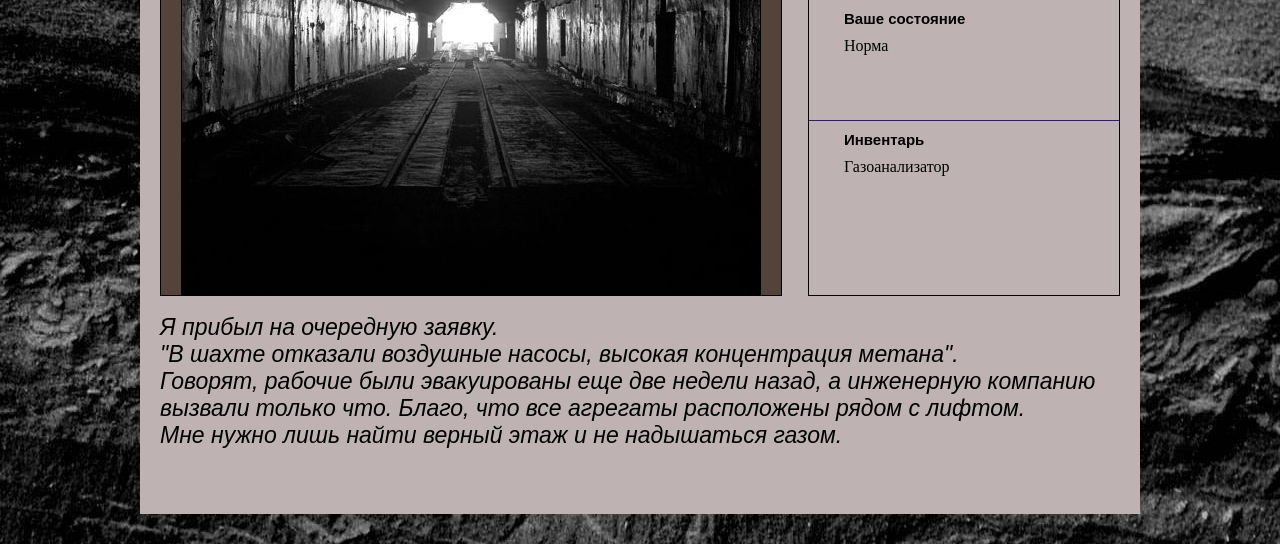
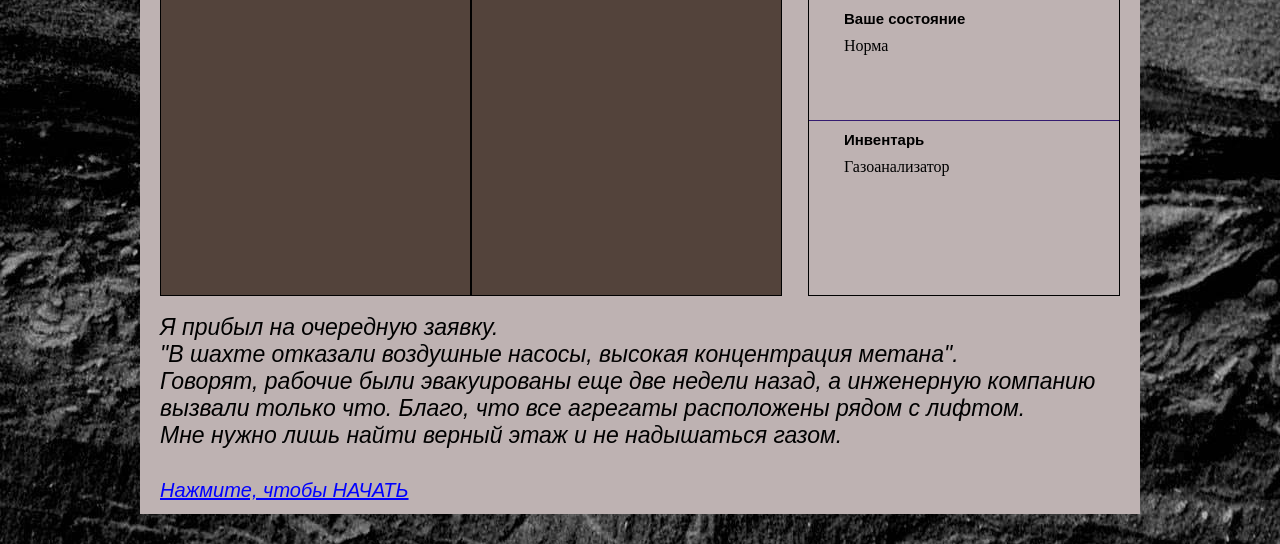
Before and after one commit to Sternspn/mine-game, a plain HTML site: page index.html in a window 1280 px wide. Shown: the part 316-860 px from the top of the page. Drawn offline with Linux system fonts and the light colour scheme.

Commit message:
Update index.html

```diff
--- a/index.html
+++ b/index.html
@@ -15,7 +15,7 @@
 	<link rel="prefetch prerender" href="images/fl6.jpg">
 	<link rel="prefetch prerender" href="images/fl7.jpg">
 </head>
-<body onload="setTimeout(openD, 3000)">
+<body>
 	<div class="main">
 		<div class="mainvision">
 			<div class="notes1 items" onclick="Rem_notes1()"></div>
@@ -76,7 +76,7 @@
 		</div>
 		<div class="clear"></div>
 		<div class="message">
-			<p>Я прибыл на очередную заявку.<br>"В шахте отказали воздушные насосы, высокая концентрация метана".<br>Говорят, рабочие были эвакуированы еще две недели назад, а инженерную компанию вызвали только что. Благо, что все агрегаты расположены рядом с лифтом.<br>Мне нужно лишь найти верный этаж и не надышаться газом.</p>
+			<p>Я прибыл на очередную заявку.<br>"В шахте отказали воздушные насосы, высокая концентрация метана".<br>Говорят, рабочие были эвакуированы еще две недели назад, а инженерную компанию вызвали только что. Благо, что все агрегаты расположены рядом с лифтом.<br>Мне нужно лишь найти верный этаж и не надышаться газом.<br><br><span class="cursive" onclick="startGame()">Нажмите, чтобы НАЧАТЬ<span></p>
 		</div>
 	</div>
 
```
